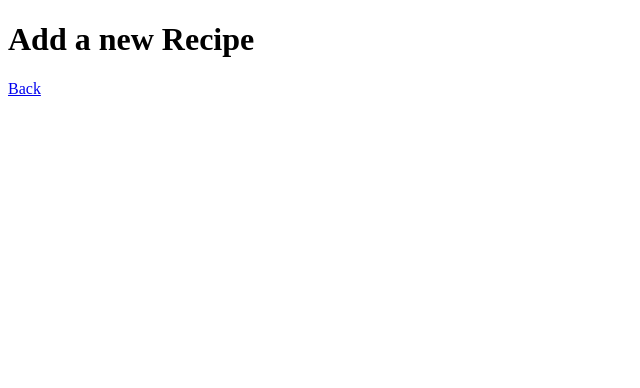
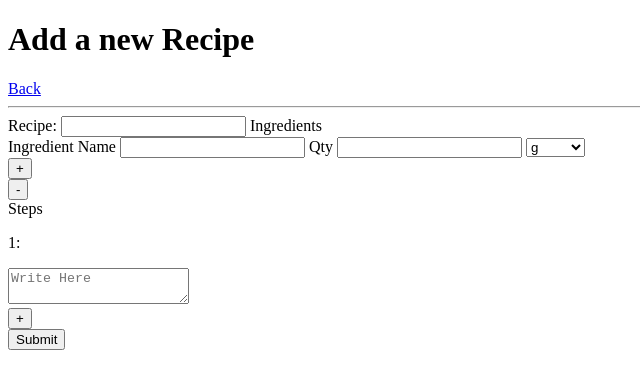
Before and after one commit to Simar2906/Recipe-Noting-Software, a plain HTML site: page add_new.html in a window 1280 px wide. Shown: the whole page, without its empty margins (0-640 px from the left). Drawn offline with Linux system fonts and the light colour scheme.

Commit message:
working + - button for ingredients

```diff
--- /dev/null
+++ b/addScript.js
@@ -0,0 +1,117 @@
+// const form = document.getElementById("RecipeForm");
+// form.addEventListener('submit', (event) =>{
+//     event.preventDefault();
+//     const fd = new FormData(form)
+//     for(item of fd)
+//     {
+//         console.log(item)
+//     }
+//     // console.log(document.getElementById("INGquantity").value);
+// }
+// )
+let counterING = 1;
+
+duplicateIng()
+function duplicateIng()
+{
+    let INGtemplate = `<div id = "INGrow${counterING}" class="INGrow">
+    <label for="INGname${counterING}">Ingredient Name</label>
+    <input id="INGname${counterING}" name="INGname${counterING}">
+    <label for="INGquantity${counterING}">Qty</label>
+    <input id="INGquantity${counterING}" name="INGquantity${counterING}" type="number">
+    <select name="INGunit${counterING}">
+        <option value="g" selected>g</option>
+        <option value="kg">kg</option>
+        <option value="ml">ml</option>
+        <option value="ounce">ounce</option>
+        <option value="ltr">ltr</option>
+        <option value="tsp">tsp</option>
+        <option value="tbsp">tbsp</option>
+    </select>
+</div>`
+
+    let newDiv = document.createElement('div');
+    newDiv.className = "INGrow";
+    newDiv.innerHTML = INGtemplate;
+    document.getElementById("duplicateIngredient").appendChild(newDiv);
+    counterING+=1;
+}
+function removeIng()
+{
+    if(counterING > 1)
+    {
+        counterING-=1;
+        document.getElementById("INGrow"+counterING).remove();
+    }
+}
+
+
+
+
+
+
+
+
+
+
+
+
+
+
+
+
+
+
+
+
+
+
+
+
+
+
+
+
+
+
+
+// function duplicateIng()
+// {
+//     console.log("pressed");
+//     let originalING = document.getElementById("duplicateIngredient");
+//     let newING = originalING.cloneNode(true);
+//     newING.id = newING.id + counterING
+//     console.log(newING)
+
+//     let children = newING.childNodes
+//     let length = children.length
+//     for(i = 0; i<length; i++)
+//     {
+
+//         if(children[i].id == "INGrow")
+//         {
+//             console.log("asfd");
+//             let grandChild = children[i];
+//             let lengthGrand = grandChild.length;
+//             console.log(grandChild);
+//             for(j = 0; j<lengthGrand; j++)
+//             {
+
+//                 if(grandChild[j].id == "INGname" || grandChild[j].id == "INTquantity")
+//                 {
+//                     grandChild[j].nodeValue = "";
+//                     grandChild[j].id == grandChild[j].id + counterING;
+//                 }
+//             }
+//         }
+
+//     }
+//     // newING.firstChild("INGname").value = "";
+//     // newING.getElementById("INGquantity").value = "";
+
+//     newING.querySelector
+//     let form = document.getElementById('RecipeForm');
+
+//     form.insertBefore(newING, document.getElementById("Step"));
+
+// }
--- a/add_new.html
+++ b/add_new.html
@@ -8,5 +8,30 @@
     <body>
         <h1>Add a new Recipe</h1>
         <a href="index.html" id="back" class="Back">Back</a>
+        <hr>
+        <form id="RecipeForm">
+            <label for="name">Recipe:</label>
+            <input id="name" name="">
+            <span>Ingredients</span>
+            <div id="duplicateIngredient">
+            </div>
+            <div><button type="button" onclick="duplicateIng()" class="duplicator">+</button></div>
+            <div><button type="button" onclick="removeIng()" class="duplicator">-</button></div>
+
+            <span id="Step">Steps</span>
+            <div id="duplicateStep">
+                <div class="STProw">
+                    <p id="stepNo.">1:</p>
+                    <!-- Improve-->
+                    <textarea id="STPinfo" name="STPinfo" placeholder="Write Here"></textarea>
+                </div>
+                <button class="duplicator">+</button>
+                <!-- Improve-->
+            </div>
+            <button type="submit">Submit</button>
+        </form>
+        <!-- think of a way to append something to id, so as to get unique ids and names
+        think of some way to enumerate the step number and make it inline with the step textarea -->
     </body>
+    <script src="addScript.js"></script>
 </html>
```
Also changed, not shown: index.html (+3 -3 lines). Lines whose indentation alone changed are shown as unchanged.
